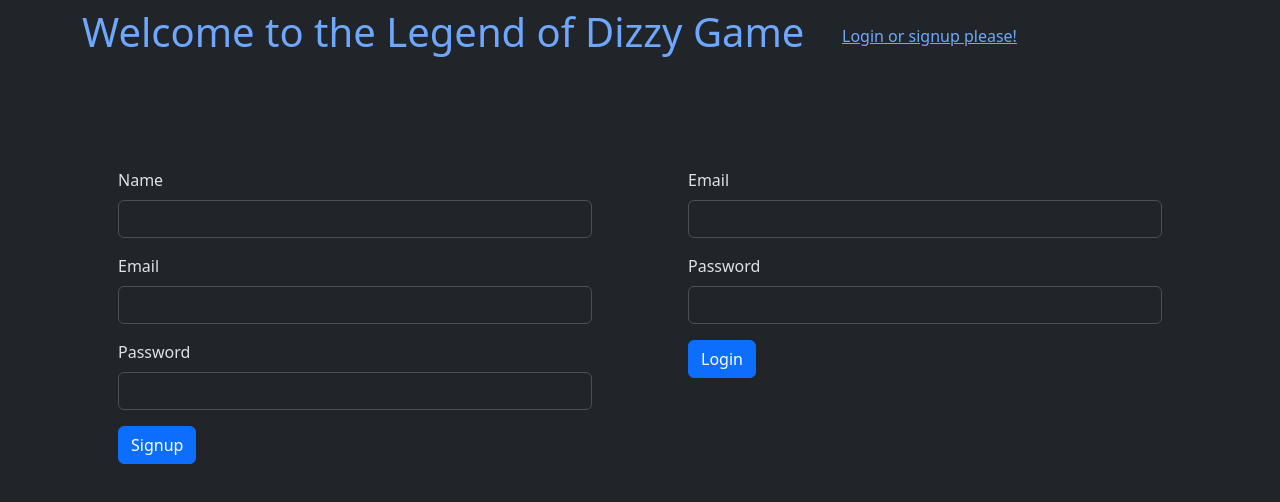
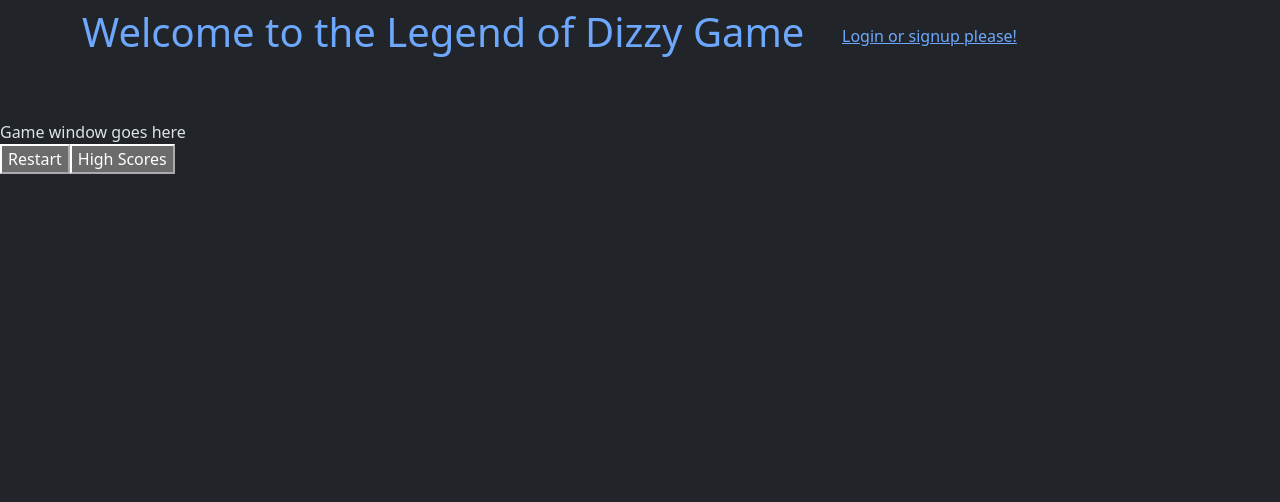
Before and after one commit to AHelmin/The-Legend-Of-Dizzy, a React (Vite) app in the folder client/: page /game in a window 1280 px wide. Shown: the top 502 px of the page. Built offline with nearby package versions, Linux system fonts and the light colour scheme.

Commit message:
minor changes and placeholders

```diff
--- a/client/src/App.jsx
+++ b/client/src/App.jsx
@@ -3,27 +3,28 @@ import { BrowserRouter, Routes, Route } from "react-router-dom"
 import Cookie from "js-cookie"
 import AppProvider from "./providers/AppProvider"
 import Header from "./components/Header"
-import { Auth } from "./pages"
+import { Auth, Game, Home } from "./pages"
 import "/node_modules/bootstrap/dist/css/bootstrap.min.css"
 
 export default function App() {
 
-  function verifyUser(){
+  function verifyUser() {
     const cookie = Cookie.get("auth_cookie")
   }
 
   useEffect(() => {
     verifyUser()
-  },[])
+  }, [])
 
   return (
     <AppProvider>
       <Header />
       <BrowserRouter>
         <Routes>
-
+          <Route path="/" element={<Home />} />
+          <Route path="/game" element={<Game />} />
           <Route path="/auth" element={<Auth />} />
-          <Route path="*" element={<Auth />} />
+          <Route path="*" element={<Home />} />
         </Routes>
       </BrowserRouter>
     </AppProvider>
--- a/client/src/pages/Game.jsx
+++ b/client/src/pages/Game.jsx
@@ -1,16 +1,26 @@
 import { useEffect, useState } from 'react'
 import useVerifyUser from '../hooks/useVerifyUser'
+import { Link } from 'react-router-dom'
+
+function ButtonLink({ to, children }) {
+  return <Link to={to}><button>{children}</button></Link>;
+}
 
 import "/node_modules/bootstrap/dist/css/bootstrap.min.css"
 
 
-export default function Home() {
+export default function Game() {
 
 
 
   return (
     <>
-
+      <div>
+        Game window goes here
+      </div>
+      <button>Restart</button>
+      {/* High score page? */}
+      <ButtonLink to="/high">High Scores</ButtonLink>
 
     </>
   )
--- a/client/src/pages/index.js
+++ b/client/src/pages/index.js
@@ -1,3 +1,4 @@
 
 export { default as Auth } from "./Auth"
 export { default as Home } from "./Home"
+export { default as Game } from "./Game"
--- a/package.json
+++ b/package.json
@@ -14,5 +14,8 @@
   "license": "ISC",
   "devDependencies": {
     "concurrently": "^5.3.0"
+  },
+  "dependencies": {
+    "react-router-dom": "^6.22.3"
   }
 }
```
Also changed, not shown: 1 other file (tests, documents, lock files or other folders).
